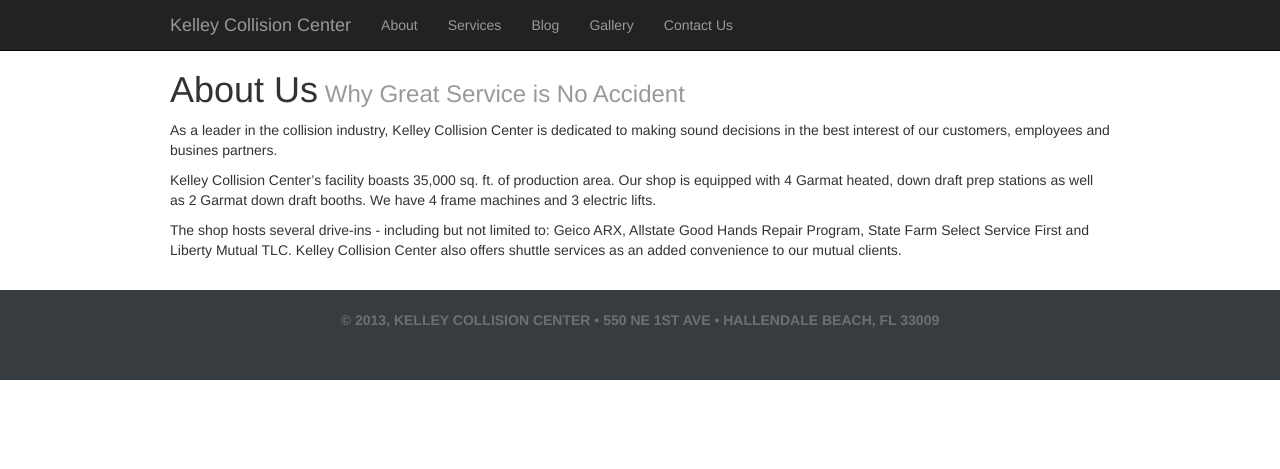
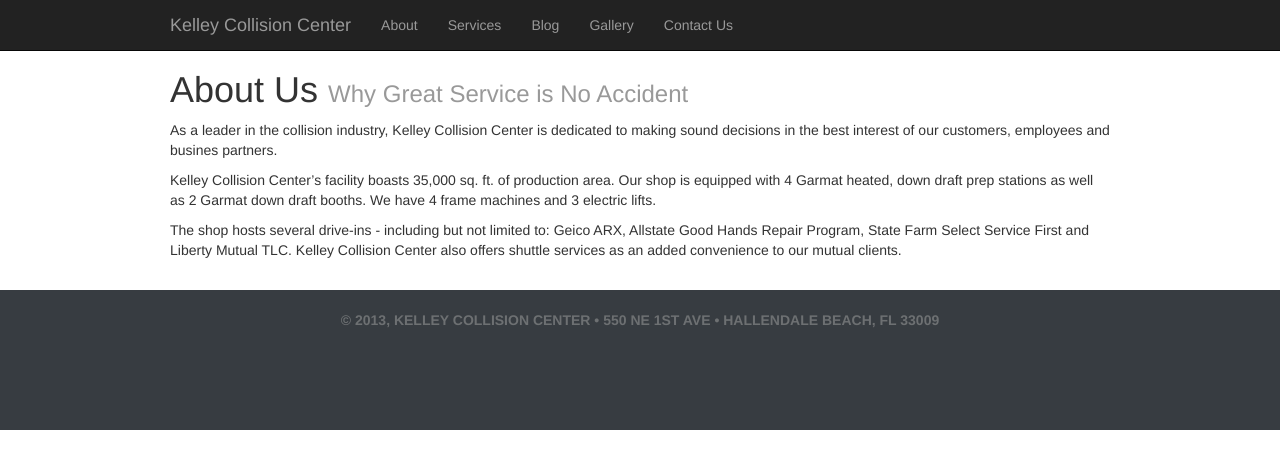
Before and after one commit to Ignigena/kelley-collision, a Jekyll site: the page built from about/index.MARKDOWN, in a window 1280 px wide. Shown: the top 469 px of the page. Built offline with Jekyll 4.4.1, drawn with Linux system fonts in a browser that asks for light colours; Markdown is read by kramdown in place of the engine named in the settings.

Commit message:
Theme tweaking.

```diff
--- a/_layouts/inner.html
+++ b/_layouts/inner.html
@@ -2,6 +2,6 @@
 layout: default
 ---
 <div class="container">
-  <h1>{{ page.title }}<small> {{ page.subtitle }}</small></h1>
+  <h1>{{ page.title }} <small>{{ page.subtitle }}</small></h1>
   {{ content }}
 </div>
--- a/css/main.css
+++ b/css/main.css
@@ -48,7 +48,7 @@
   margin-top: 20px;
   background: #373c41;
   text-align: center;
-  padding: 20px 0 50px;
+  padding: 20px 0 100px;
   font-weight: bold;
   text-transform: uppercase;
   color: #6d7072;
```
